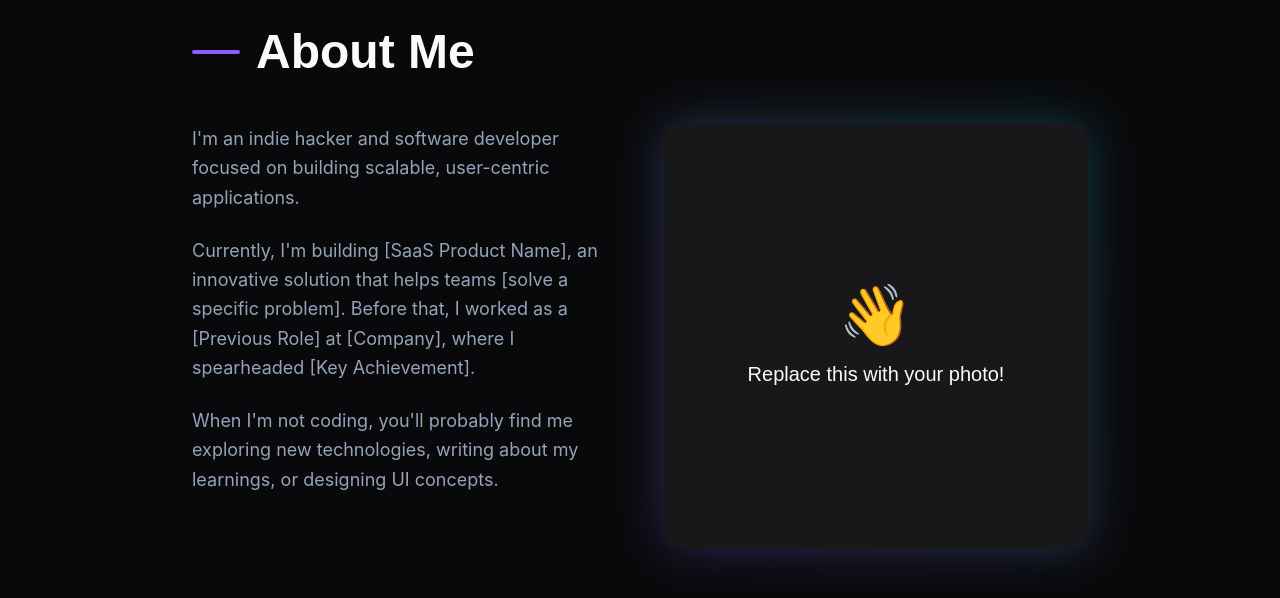
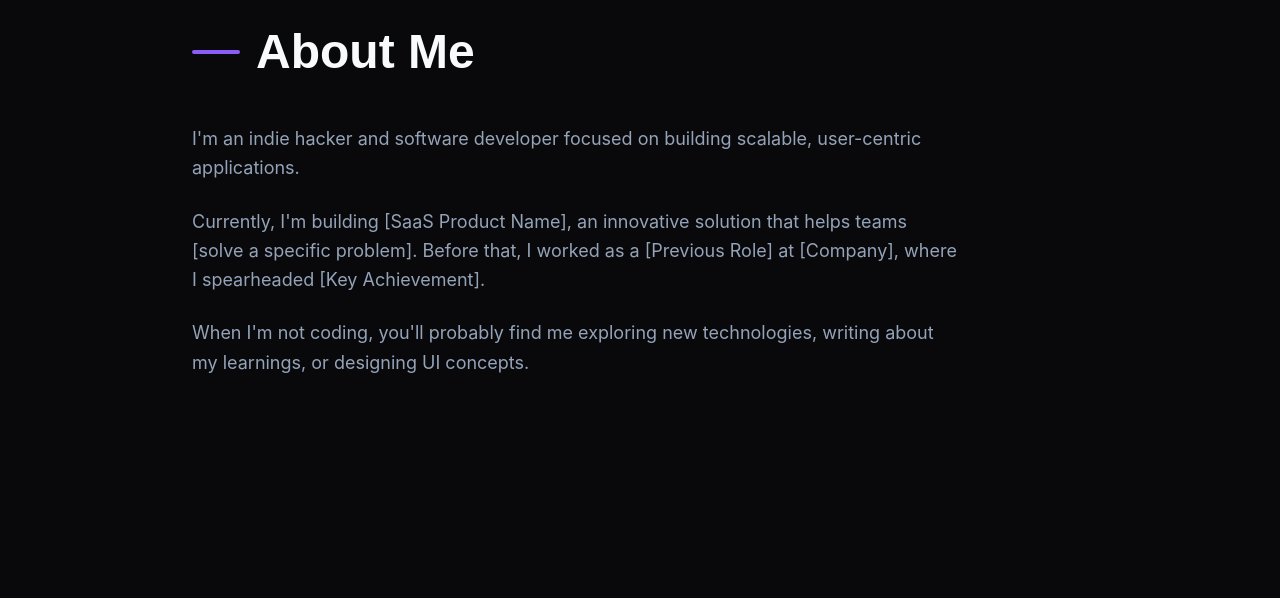
Before and after one commit to randirsingh150401-sudo/portfolio-website, a React (Vite) app: page / in a window 1280 px wide. Shown: the part 900-1498 px from the top of the page. Built offline with nearby package versions, Linux system fonts and the light colour scheme.

Commit message:
Remove photo placeholder from About section

```diff
--- a/src/components/sections/About.tsx
+++ b/src/components/sections/About.tsx
@@ -19,25 +19,10 @@ export function About() {
             {about.title}
           </h2>
 
-          <div className="grid md:grid-cols-2 gap-12 items-start">
-            <div className="space-y-6 text-lg text-text-secondary leading-relaxed">
-              {about.bio.map((paragraph, index) => (
-                <p key={index}>{paragraph}</p>
-              ))}
-            </div>
-
-            <div className="relative group perspective-1000">
-              <div className="absolute inset-0 bg-gradient-to-tr from-primary to-accent rounded-2xl blur-xl opacity-30 group-hover:opacity-50 transition-opacity duration-500" />
-              <div className="relative aspect-square rounded-2xl overflow-hidden border border-surface/50 bg-surface flex items-center justify-center transform group-hover:rotate-y-12 transition-transform duration-700">
-                {/* Replace with actual image later */}
-                <div className="text-center p-8">
-                  <span className="text-6xl mb-4 block">👋</span>
-                  <p className="text-text-primary font-display font-medium text-xl">
-                    Replace this with your photo!
-                  </p>
-                </div>
-              </div>
-            </div>
+          <div className="space-y-6 text-lg text-text-secondary leading-relaxed max-w-3xl">
+            {about.bio.map((paragraph, index) => (
+              <p key={index}>{paragraph}</p>
+            ))}
           </div>
         </motion.div>
       </div>
```
